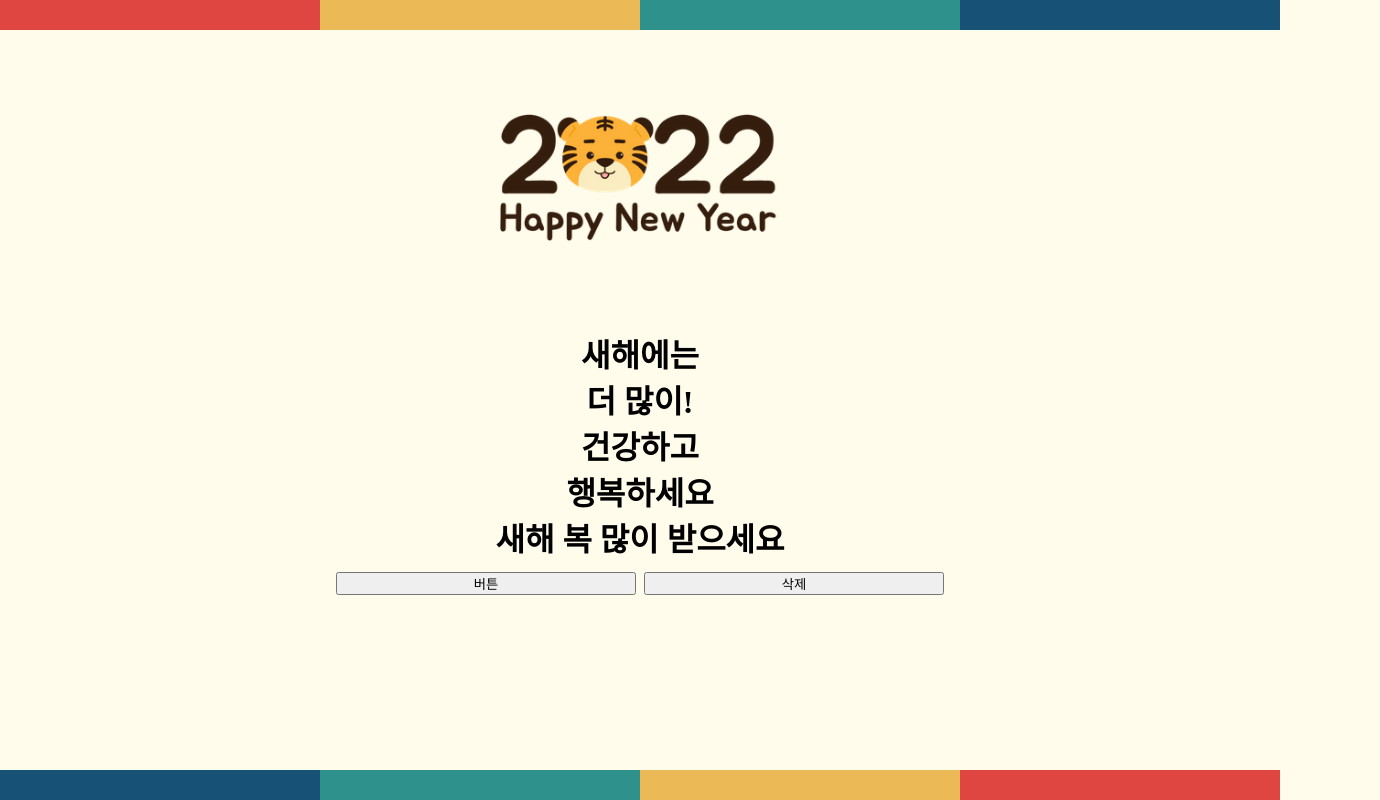
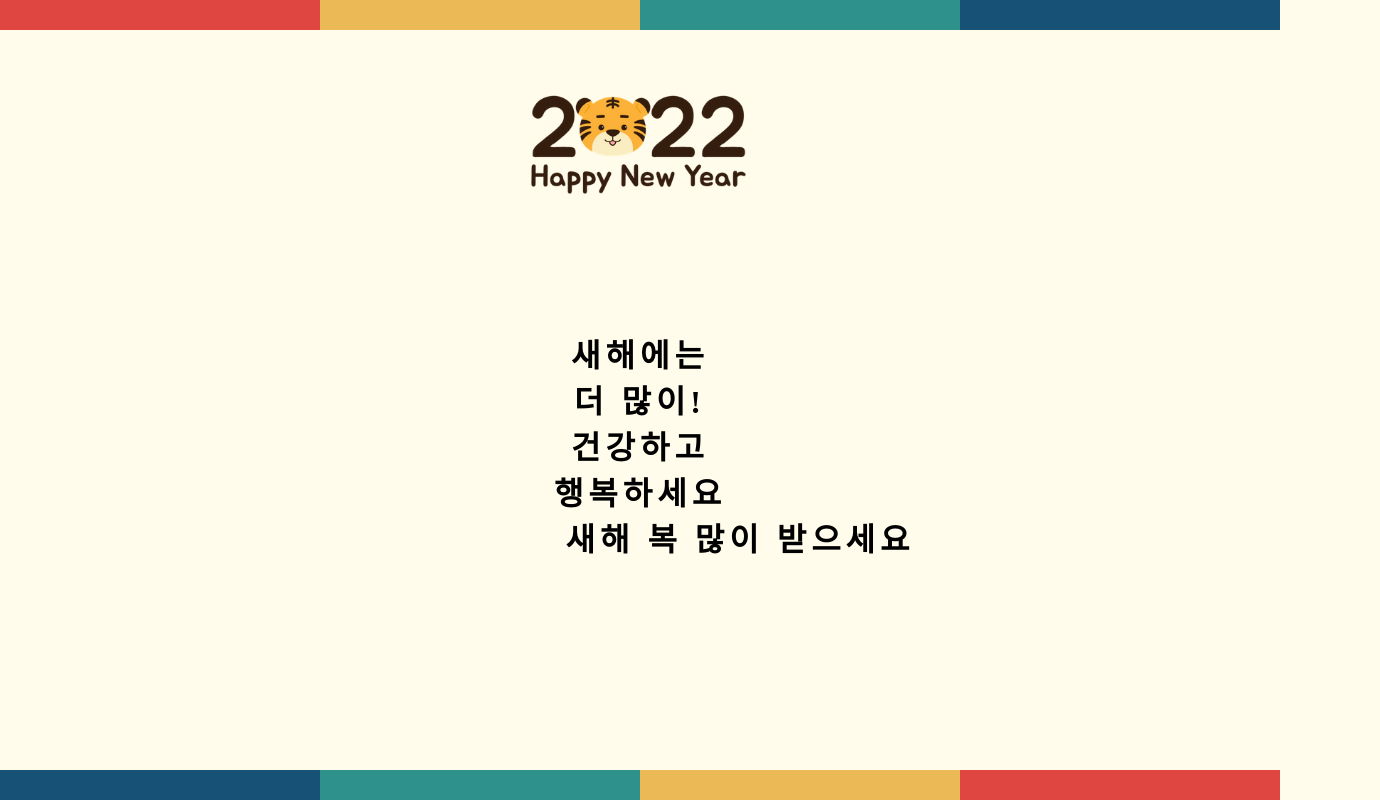
Before and after one commit to Sunflo-H/happy-new-year, a plain HTML site: page index.html in a window 1280 px wide. Shown: the whole page, 1380 px wide, since content can reach past the window. Drawn offline with Linux system fonts and the light colour scheme; a web font is replaced by a local one.

Commit message:
text animation

```diff
--- a/index.html
+++ b/index.html
@@ -15,17 +15,17 @@
         <div class="blue"></div>
     </div>
     <header >
-        <img src="image/새해2.png" alt="" width="450px" class="animation-image">
+        <img src="image/새해2.png" alt="" width="350px" class="animation-image">
     </header>
     <main>
-        <p>새해에는</p>
-        <p>더 많이!</p>
-        <p>건강하고</p>
-        <p>행복하세요</p>
-        <p>새해 복 많이 받으세요</p>
+        <p class="animation-text">새해에는</p>
+        <p class="animation-text">더 많이!</p>
+        <p class="animation-text">건강하고</p>
+        <p class="animation-text">행복하세요</p>
+        <p class="animation-text">새해 복 많이 받으세요</p>
     </main>
-    <button class="add">버튼</button>
-    <button class="del">삭제</button>
+    <!-- <button class="add">버튼</button>
+    <button class="del">삭제</button> -->
     <div class="border reverse">
         <div class="red"></div>
         <div class="yellow"></div>
--- a/style.css
+++ b/style.css
@@ -44,9 +44,25 @@ header {
     line-height: 200px;
 }
 
-main > span{
+main > p{
     position: relative;
-    left: 1000px;
+    left: 100px;
+    letter-spacing:5px;
+}
+main :nth-child(1){
+    animation-delay: 1s;
+}
+main :nth-child(2){
+    animation-delay: 2s;
+}
+main :nth-child(3){
+    animation-delay: 3s;
+}
+main :nth-child(4){
+    animation-delay: 4s;
+}
+main :nth-child(5){
+    animation-delay: 5s;
 }
 
 button{
@@ -71,32 +87,31 @@ button{
 .animation-text {
     position: relative;
     animation-name: move;
-    animation-duration: 1s;
+    animation-duration: 0.5s;
     animation-timing-function: linear;
-    animation-delay: 1s;
-    animation-iteration-count: infinite;
+    animation-iteration-count: unset;
     animation-direction: alternate;
-    animation-fill-mode: none;
+    animation-fill-mode: forwards;
     animation-play-state: running;
 }
 /* animation */
 @keyframes big {
     from {
-        width: 450px;
+        width: 350px;
         top: 0%;
     }
     to {
-        width: 500px;
+        width: 400px;
         top: -25px;
     }
 }
 
 @keyframes move {
     from {
-        /* right: 1000px; */
+        left: 100px;
     }
     to{
-        right: 0px;
+        left: 0px;
     }
 }
 
```
